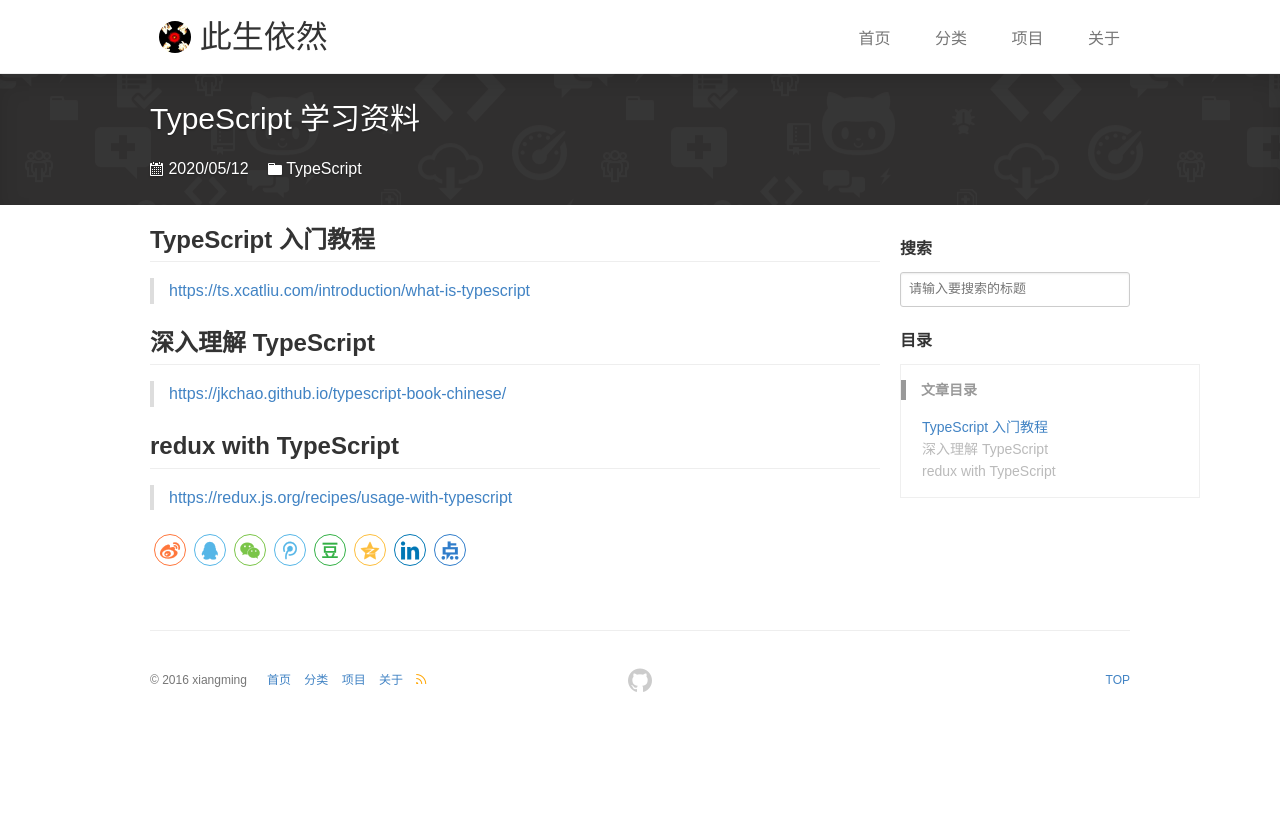
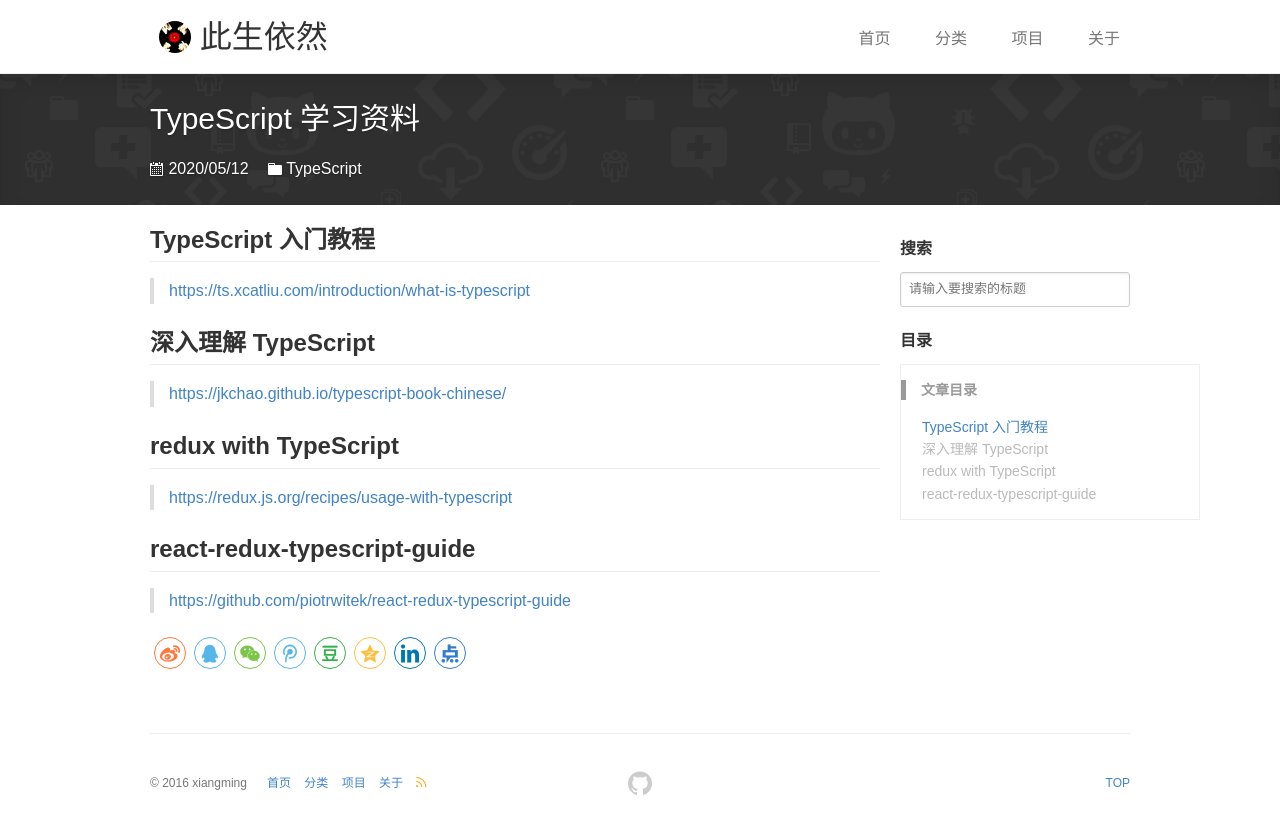
Before and after one commit to xiangming25/xiangming25.github.io, a Jekyll site: the page built from _posts/2020-05-12-typescript-study-meterials.md, in a window 1280 px wide. Shown: the top 834 px of the page. Built offline with Jekyll 4.4.1, drawn with Linux system fonts in a browser that asks for light colours; nearby versions of some CDN libraries; comment, search, counter and statistics services are not loaded.

Commit message:
update typescript study meterials

```diff
--- a/_posts/2020-05-12-typescript-study-meterials.md
+++ b/_posts/2020-05-12-typescript-study-meterials.md
@@ -14,3 +14,7 @@ keywords: TypeScript学习资料、TypeScript study meterials
 
 ## redux with TypeScript
 > [https://redux.js.org/recipes/usage-with-typescript](https://redux.js.org/recipes/usage-with-typescript)
+
+## react-redux-typescript-guide
+
+> [https://github.com/piotrwitek/react-redux-typescript-guide](https://github.com/piotrwitek/react-redux-typescript-guide)
```
